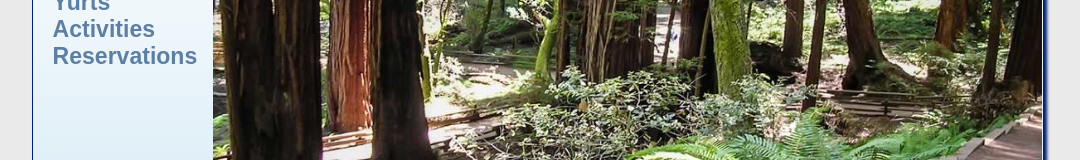
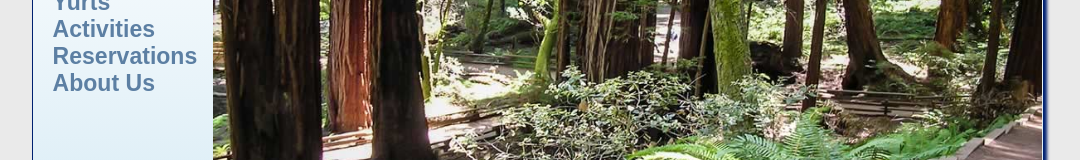
Before and after one commit to josepbexx/webd152, a plain HTML site: page final/activities.html in a window 1280 px wide. Shown: the part 161-321 px from the top of the page, without its empty margins (102-1182 px from the left). Drawn offline with Linux system fonts and the light colour scheme.

Commit message:
Add files via upload

```diff
--- a/final/activities.html
+++ b/final/activities.html
@@ -19,6 +19,8 @@
           <li><a href="yurts.html">Yurts</a></li>
           <li><a href="activities.html">Activities</a></li>
           <li><a href="reservations.html">Reservations</a></li>
+          <li><a href="about.html">About Us</a></li>
+
         </ul>
       </nav>
       <style>
```
Also changed, not shown: final/index.html (+2 -0 lines), final/reservations.html (+2 -0 lines), final/yurts.html (+2 -0 lines).
